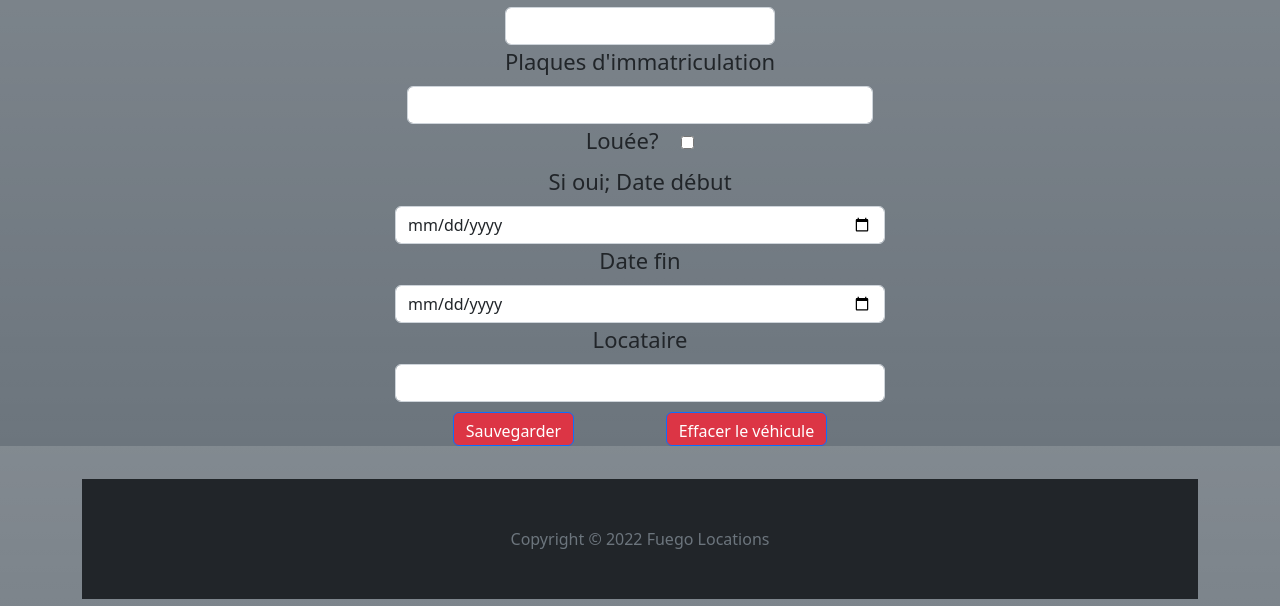
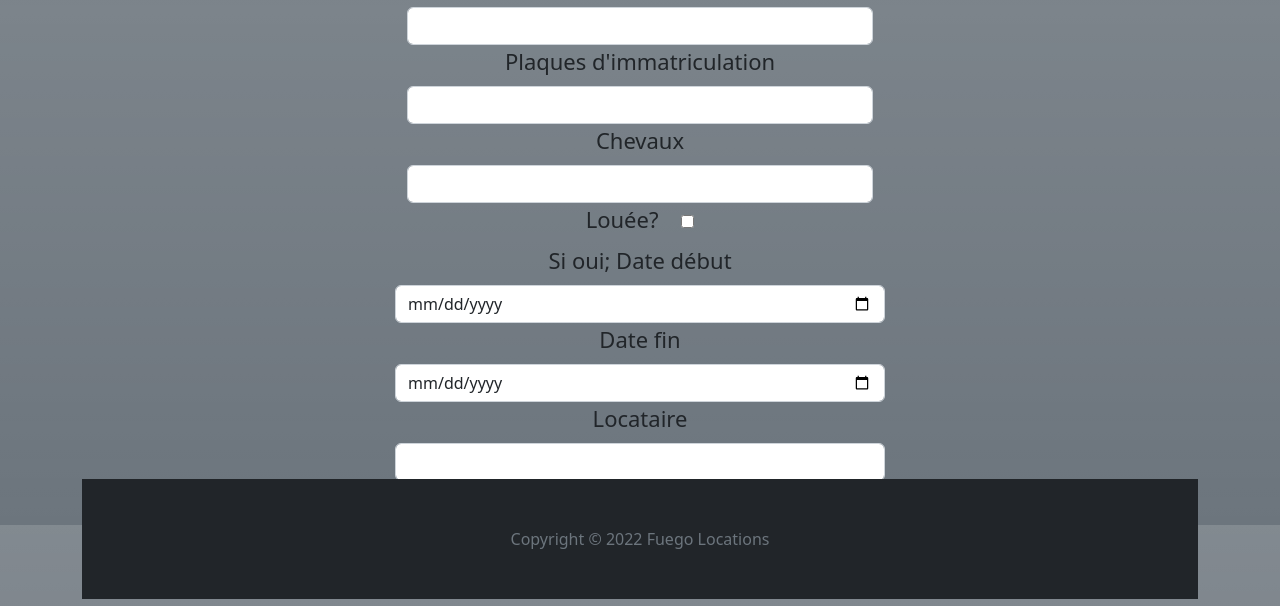
Before and after one commit to Yoannmr2005/ProjetM426, a PHP site: page /index.php in a window 1280 px wide. Shown: the part 194-800 px from the top of the page. Run offline with PHP 8.4, Linux system fonts and the light colour scheme.

Commit message:
Update modifVoiture.php
ajout de ce qui manque dans le formulaire de modification d'une voiture

```diff
--- a/www/vue/modifVoiture.php
+++ b/www/vue/modifVoiture.php
@@ -42,7 +42,10 @@
             <div class="d-flex justify-content-center">
                 <form style="width: 490px;">
                     <div class="container">
-                        <label class="form-label"><input class="form-control" type="text" readonly="" name="id">Plaques d'immatriculation</label>
+                        <input class="form-control" type="text" readonly="" name="id">
+                        <label class="form-label">Plaques d'immatriculation</label>
+                        <input class="form-control" type="text" name="immatriculation">
+                        <label class="form-label">Chevaux</label>
                         <input class="form-control" type="number" min="10" max="3000">
                         <div>
                             <label class="form-label">Louée?&nbsp; &nbsp;</label>
```
